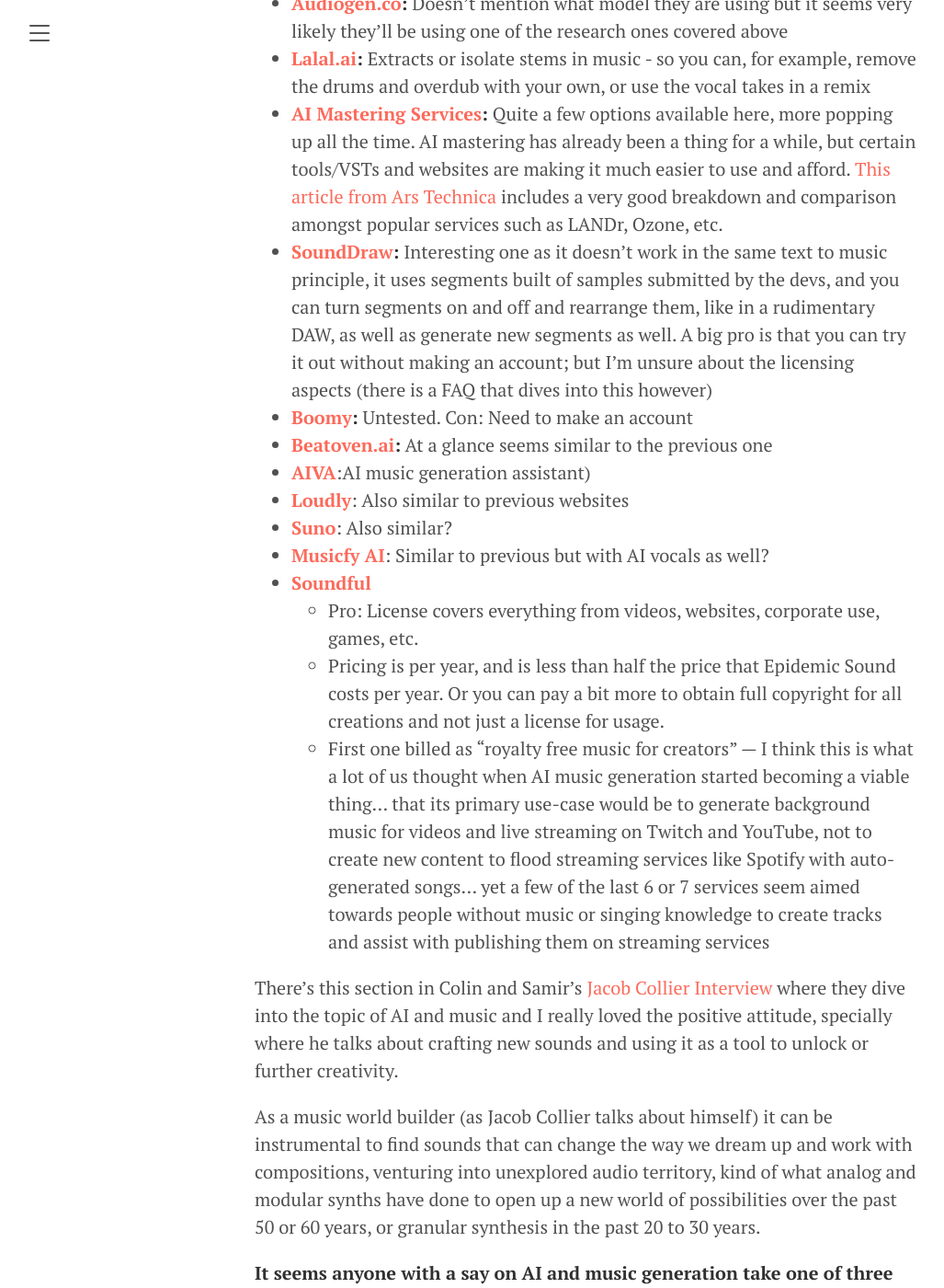
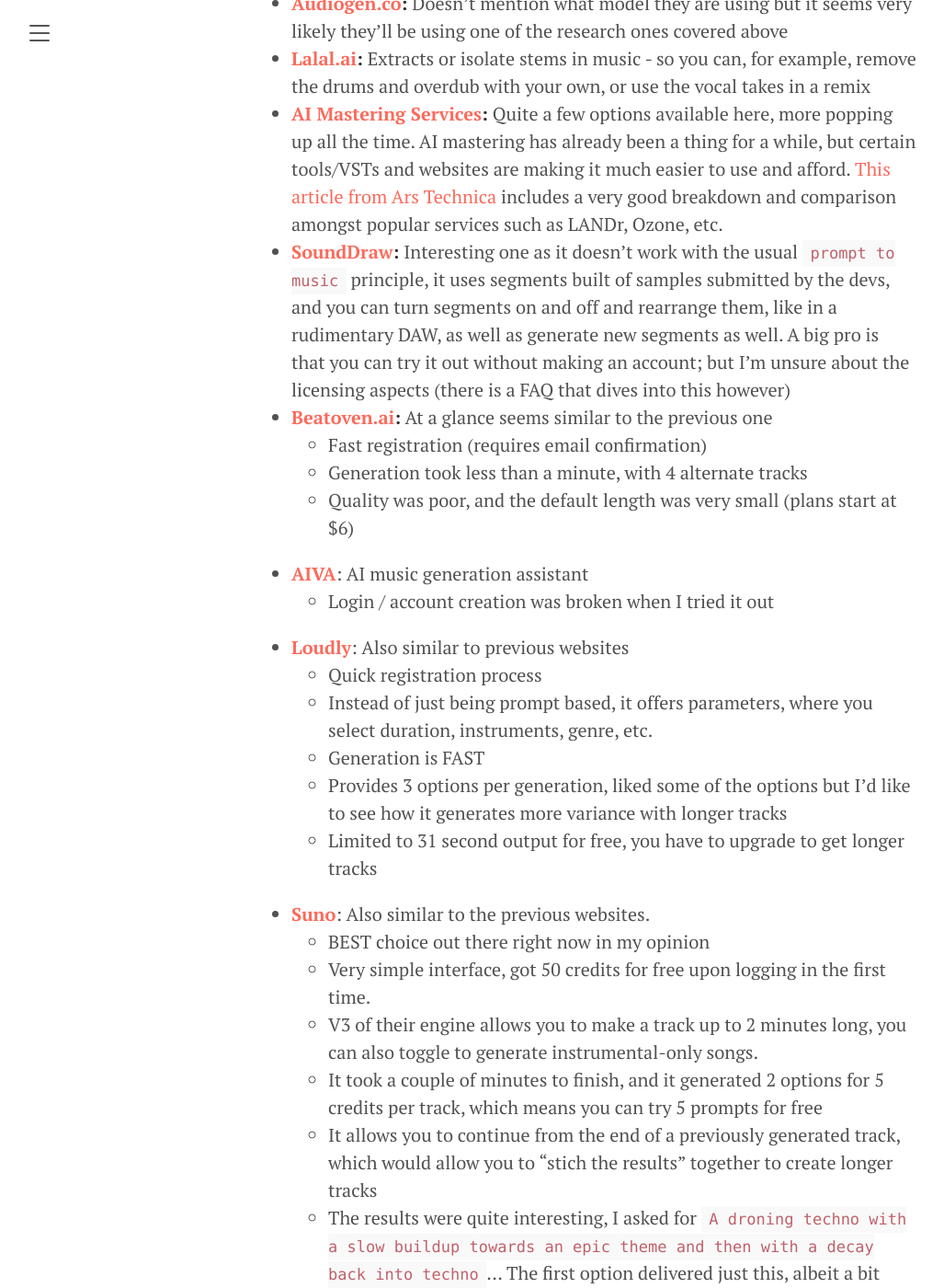
Before and after one commit to lemiffe/lemiffe.com, a Jekyll site: the page built from _posts/2024-03-29-ai-music.md, in a window 1280 px wide and 1400 px high, scrolled down 1633 px. Shown: the whole window at 92% size, without its empty margins (3-1030 px from the left). Built offline with Jekyll 4.4.1, drawn with Linux system fonts in a browser that asks for light colours; our own code applies the rules of GitHub Pages for plain Markdown files; some of the changed text lies outside the part shown.

Commit message:
More research on websites

```diff
--- a/_posts/2024-03-29-ai-music.md
+++ b/_posts/2024-03-29-ai-music.md
@@ -34,12 +34,28 @@
 - **[Audiogen.co](https://www.audiogen.co/):** Doesn’t mention what model they are using but it seems very likely they’ll be using one of the research ones covered above
 - **[Lalal.ai](https://www.lalal.ai/):** Extracts or isolate stems in music - so you can, for example, remove the drums and overdub with your own, or use the vocal takes in a remix
 - **[AI Mastering Services](https://arstechnica.com/ai/2024/02/mastering-music-is-hard-can-one-click-ai-make-it-easy/):** Quite a few options available here, more popping up all the time. AI mastering has already been a thing for a while, but certain tools/VSTs and websites are making it much easier to use and afford. [This article from Ars Technica](https://arstechnica.com/ai/2024/02/mastering-music-is-hard-can-one-click-ai-make-it-easy/) includes a very good breakdown and comparison amongst popular services such as LANDr, Ozone, etc.
-- **[SoundDraw](https://soundraw.io/):** Interesting one as it doesn’t work in the same text to music principle, it uses segments built of samples submitted by the devs, and you can turn segments on and off and rearrange them, like in a rudimentary DAW, as well as generate new segments as well. A big pro is that you can try it out without making an account; but I’m unsure about the licensing aspects (there is a FAQ that dives into this however)
+- **[SoundDraw](https://soundraw.io/):** Interesting one as it doesn’t work with the usual `prompt to music` principle, it uses segments built of samples submitted by the devs, and you can turn segments on and off and rearrange them, like in a rudimentary DAW, as well as generate new segments as well. A big pro is that you can try it out without making an account; but I’m unsure about the licensing aspects (there is a FAQ that dives into this however)
+- **[Beatoven.ai](https://www.beatoven.ai/):** At a glance seems similar to the previous one
+    - Fast registration (requires email confirmation)
+    - Generation took less than a minute, with 4 alternate tracks
+    - Quality was poor, and the default length was very small (plans start at $6)
+- **[AIVA](https://www.aiva.ai/)**: AI music generation assistant
+    - Login / account creation was broken when I tried it out
+- **[Loudly](https://www.loudly.com/ai-music-generator)**: Also similar to previous websites
+    - Quick registration process
+    - Instead of just being prompt based, it offers parameters, where you select duration, instruments, genre, etc.
+    - Generation is FAST
+    - Provides 3 options per generation, liked some of the options but I'd like to see how it generates more variance with longer tracks
+    - Limited to 31 second output for free, you have to upgrade to get longer tracks
+- **[Suno](https://www.suno.ai/)**: Also similar to the previous websites.
+    - BEST choice out there right now in my opinion
+    - Very simple interface, got 50 credits for free upon logging in the first time.
+    - V3 of their engine allows you to make a track up to 2 minutes long, you can also toggle to generate instrumental-only songs.
+    - It took a couple of minutes to finish, and it generated 2 options for 5 credits per track, which means you can try 5 prompts for free
+    - It allows you to continue from the end of a previously generated track, which would allow you to "stich the results" together to create longer tracks
+    - The results were quite interesting, I asked for `A droning techno with a slow buildup towards an epic theme and then with a decay back into techno`... The first option delivered just this, albeit a bit lackluster, but the second option went from absolute rubbish into amazing bright vivid super uplifting music which quite surprised me
+    - Login only works with Discord, Google or Microsoft? (why no email option?)
 - **[Boomy](https://boomy.com/):** Untested. Con: Need to make an account
-- **[Beatoven.ai](https://www.beatoven.ai/):** At a glance seems similar to the previous one
-- **[AIVA](https://www.aiva.ai/)**:AI music generation assistant)
-- **[Loudly](https://www.loudly.com/ai-music-generator)**: Also similar to previous websites
-- **[Suno](https://www.suno.ai/)**: Also similar?
 - **[Musicfy AI](https://musicfy.lol/)**: Similar to previous but with AI vocals as well?
 - **[Soundful](https://soundful.com/)**
     - Pro: License covers everything from videos, websites, corporate use, games, etc.
```
